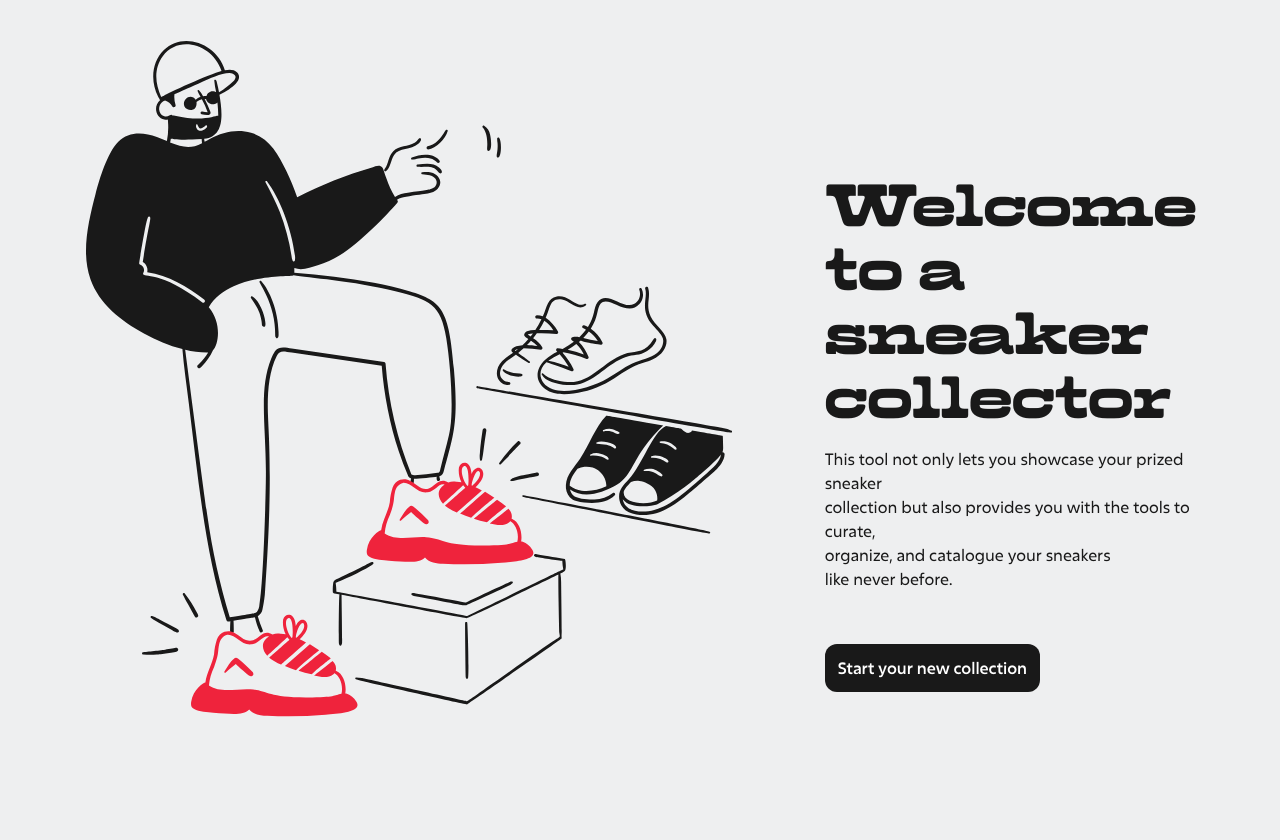
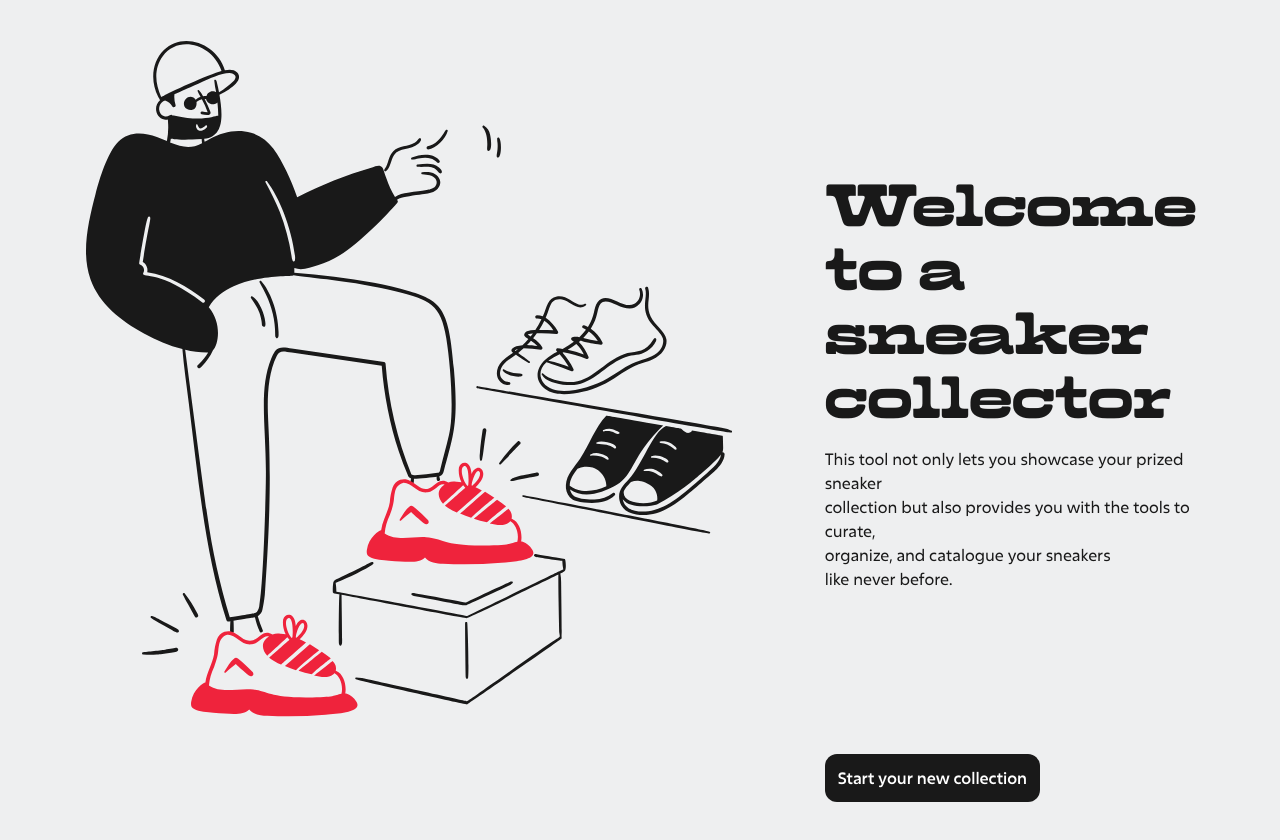
Before and after one commit to bebzz06/sneaker-collector, a Next.js app: page /create in a window 1280 px wide. Shown: the top 840 px of the page. Before the commit the page ends 800 px from the top, so only its background shows below. Built offline with nearby package versions, Linux system fonts and the light colour scheme.

Commit message:
created layout for create page and restructured imports

```diff
--- /dev/null
+++ b/src/app/components/Button/index.ts
@@ -0,0 +1 @@
+export { default } from "./Button";
--- /dev/null
+++ b/src/app/components/Card/index.ts
@@ -0,0 +1 @@
+export { default } from "./SneakerCard";
--- /dev/null
+++ b/src/app/components/Form/index.ts
@@ -0,0 +1 @@
+export { default } from "./Form";
--- /dev/null
+++ b/src/app/components/Modal/index.ts
@@ -0,0 +1 @@
+export { default } from "./Modal";
--- /dev/null
+++ b/src/app/components/SearchBar/index.ts
@@ -0,0 +1 @@
+export { default } from "./Search";
--- /dev/null
+++ b/src/app/components/Select/index.ts
@@ -0,0 +1 @@
+export { default } from "./InputSelect";
--- /dev/null
+++ b/src/app/components/index.ts
@@ -0,0 +1,6 @@
+export { default as Button } from "./Button";
+export { default as Search } from "./SearchBar";
+export { default as SneakerCard } from "./Card";
+export { default as Modal } from "./Modal";
+export { default as Form } from "./Form";
+export { default as InputSelect } from "./Select";
--- /dev/null
+++ b/src/app/create/layout.tsx
@@ -0,0 +1,24 @@
+import React from "react";
+import styles from "./styles.module.css";
+import Welcome from "../assets/images/Welcome";
+import { Button } from "components";
+import Link from "next/link";
+
+const { welcome_wrapper, welcome_img, w_screen } = styles;
+const CreateLayout = ({ children }: { children: React.ReactNode }) => {
+  return (
+    <main className={welcome_wrapper}>
+      <section className={welcome_img}>
+        <Welcome />
+      </section>
+      {children}
+      <section className={styles.welcome_btn}>
+        <Link href={"/main"}>
+          <Button customClass={w_screen} text="Start your new collection" />
+        </Link>
+      </section>
+    </main>
+  );
+};
+
+export default CreateLayout;
--- a/src/app/create/page.tsx
+++ b/src/app/create/page.tsx
@@ -1,35 +1,19 @@
 "use client";
-import Button from "@/app/components/Button/Button";
-import Welcome from "../assets/images/Welcome";
 import { useMediaQuery } from "usehooks-ts";
-import Link from "next/link";
-
 import styles from "./styles.module.css";
 
-const { w_screen } = styles;
+const { welcome_text } = styles;
 const Page = () => {
   const isWideScreen = useMediaQuery("(min-width: 810px)");
 
   return (
-    <main className={styles.welcome_wrapper}>
-      <section className={styles.welcome_img}>
-        <Welcome />
-      </section>
-      <section className={styles.welcome_text}>
-        {isWideScreen ? (
+    <>
+      {isWideScreen ? (
+        <section className={welcome_text}>
           <div className="title">
             Welcome <br></br>to a<br></br>sneaker
             <br></br> collector
           </div>
-        ) : (
-          <div className="title tc">
-            Welcome <br></br>to a sneaker
-            <br></br>
-            collector
-          </div>
-        )}
-
-        {isWideScreen ? (
           <p>
             This tool not only lets you showcase your prized sneaker
             <br></br>
@@ -38,20 +22,22 @@ const Page = () => {
             organize, and catalogue your sneakers
             <br></br> like never before.
           </p>
-        ) : (
+        </section>
+      ) : (
+        <section className={welcome_text}>
+          <div className="title tc">
+            Welcome <br></br>to a sneaker
+            <br></br>
+            collector
+          </div>
           <p className="tc">
             This tool not only lets you showcase your prized sneaker collection
             but also provides you with the tools to curate, organize, and
             catalogue your sneakers like never before.
           </p>
-        )}
-        <div className={styles.welcome_btn}>
-          <Link href={"/main"}>
-            <Button customClass={w_screen} text="Start your new collection" />
-          </Link>
-        </div>
-      </section>
-    </main>
+        </section>
+      )}
+    </>
   );
 };
 
--- a/tsconfig.json
+++ b/tsconfig.json
@@ -3,6 +3,7 @@
     "target": "es5",
     "lib": ["dom", "dom.iterable", "esnext"],
     "allowJs": true,
+    "baseUrl": "./src/app",
     "skipLibCheck": true,
     "strict": true,
     "noEmit": true,
@@ -17,10 +18,7 @@
       {
         "name": "next"
       }
-    ],
-    "paths": {
-      "@/*": ["./src/*"]
-    }
+    ]
   },
   "include": ["next-env.d.ts", "**/*.ts", "**/*.tsx", ".next/types/**/*.ts"],
   "exclude": ["node_modules"]
```
Also changed, not shown: src/app/main/page.tsx (+10 -8 lines).
